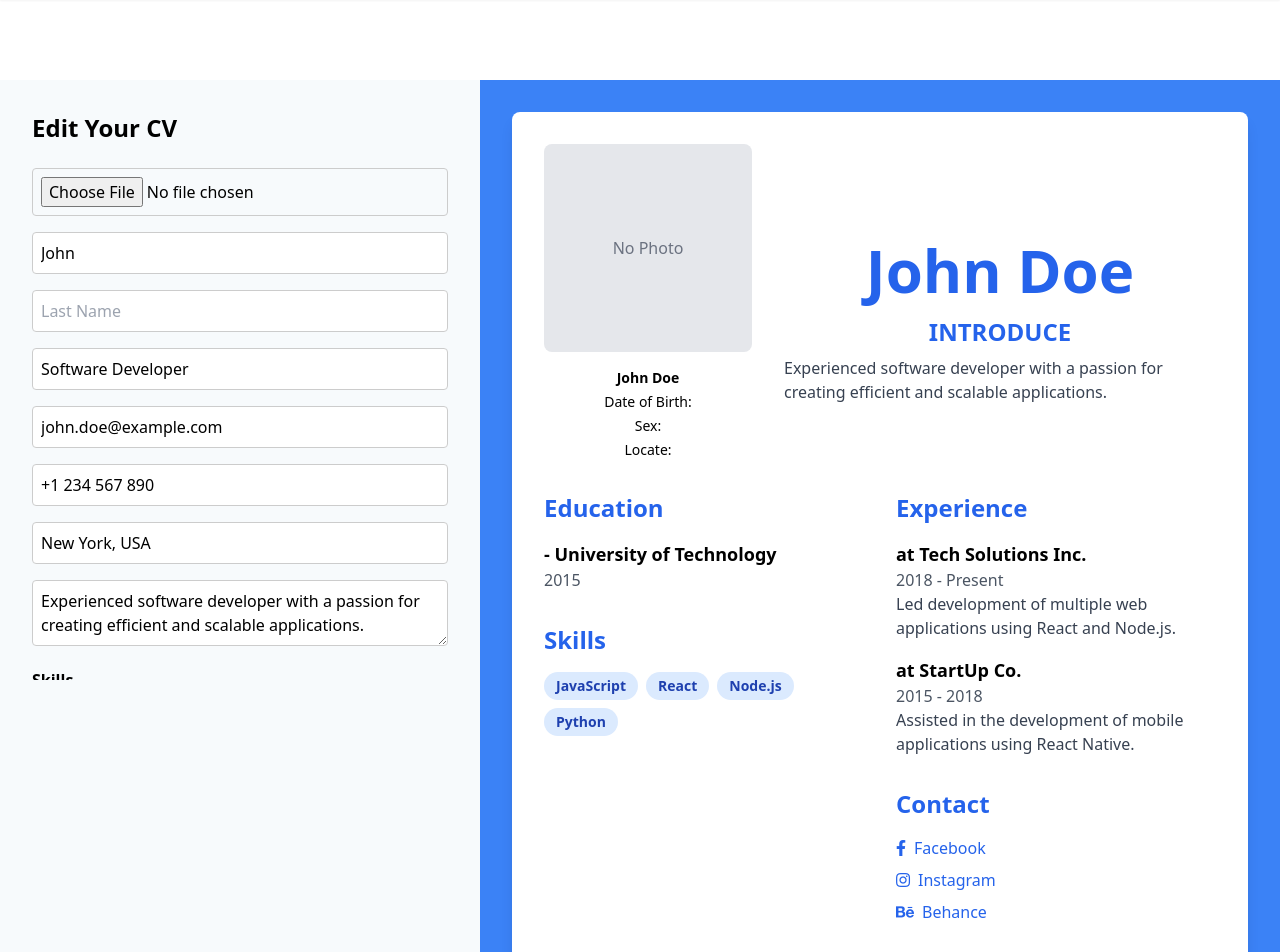
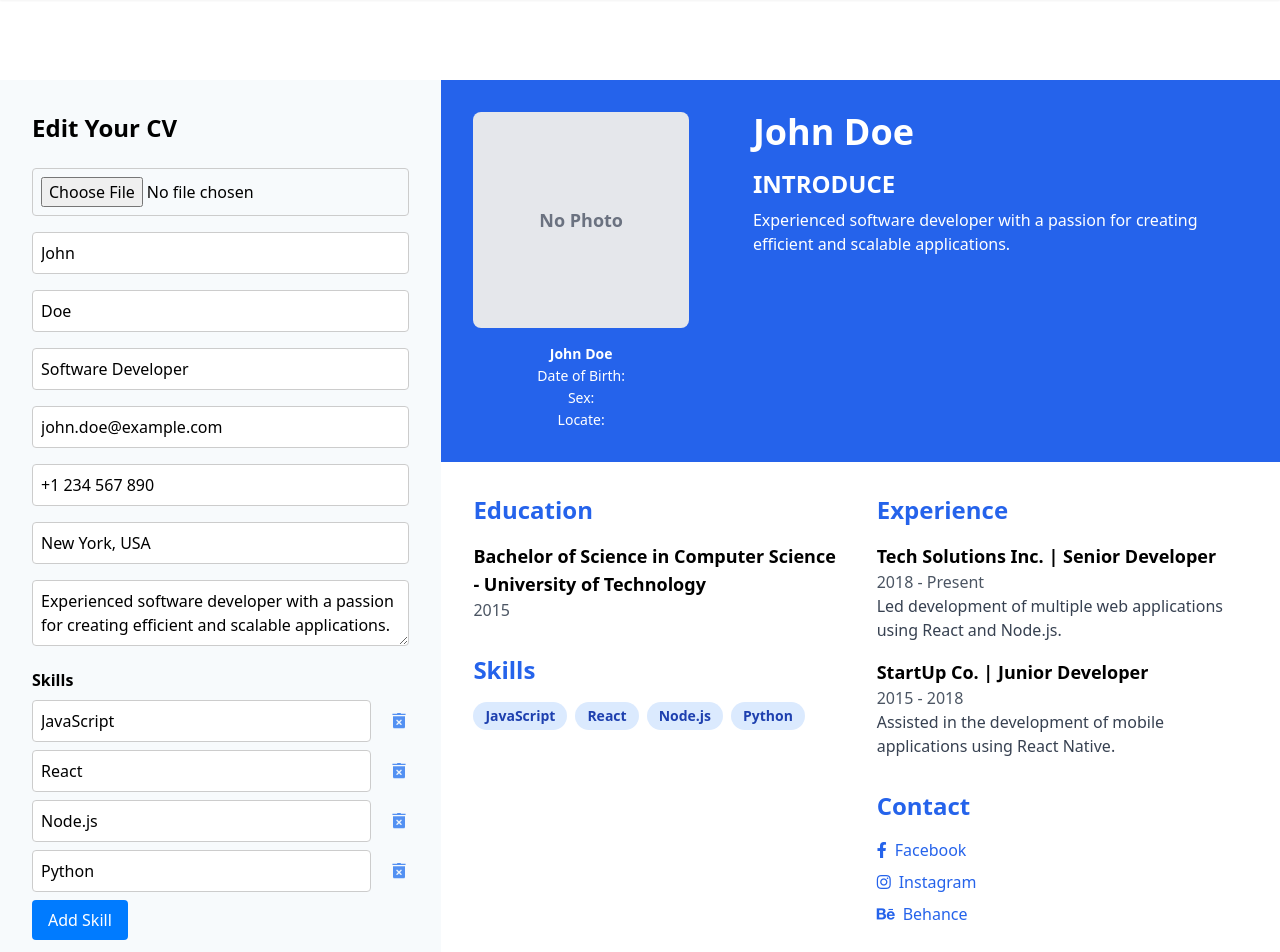
Before and after one commit to bydecom/cv-making-web, a Vue app: page /templates/edit in a window 1280 px wide. Shown: the top 952 px of the page. Built offline with nearby package versions, Linux system fonts and the light colour scheme.

Commit message:
Add template

```diff
--- a/src/views/CvEditor.vue
+++ b/src/views/CvEditor.vue
@@ -4,7 +4,7 @@
     <div class="space-y-4">
       <input type="file" @change="onFileChange" accept="image/*" class="input" />
       <input v-model="cvData.firstName" placeholder="First Name" class="input" />
-      <input v-modnel="cvData.lastName" placeholder="Last Name" class="input" />
+      <input v-model="cvData.lastName" placeholder="Last Name" class="input" />
       <input v-model="cvData.jobTitle" placeholder="Job Title" class="input" />
       <input v-model="cvData.email" type="email" placeholder="Email" class="input" />
       <input v-model="cvData.phone" placeholder="Phone" class="input" />
@@ -101,15 +101,18 @@
         </div>
         <button @click="addEducation" class="button">Add Education</button>
       </div>
+
+      <button @click="exportCV" class="export-button">Export PDF</button>
+      <!-- New Export Button -->
     </div>
   </div>
 </template>
 
 <script setup>
-import { ref, defineProps, defineEmits } from 'vue'
+import { ref, defineProps, defineEmits } from 'vue' // Import ref here
 
 const props = defineProps(['cvData', 'updateCvData'])
-const emit = defineEmits()
+const emit = defineEmits(['update-image'])
 
 const showCertificates = ref(false)
 const showExtracurricular = ref(false)
@@ -155,78 +158,8 @@ const removeEducation = (index) => {
   props.updateCvData({ ...props.cvData, education: newEducation })
 }
 
-const toggleCertificates = () => {
-  showCertificates.value = !showCertificates.value
-  if (showCertificates.value) {
-    props.updateCvData({ ...props.cvData, certificates: [...props.cvData.certificates, ''] })
-  }
-}
-
-const toggleExtracurricular = () => {
-  showExtracurricular.value = !showExtracurricular.value
-  if (showExtracurricular.value) {
-    props.updateCvData({
-      ...props.cvData,
-      extracurricularActivities: [...props.cvData.extracurricularActivities, '']
-    })
-  }
-}
-
-const toggleProject = () => {
-  showProject.value = !showProject.value
-  if (showProject.value) {
-    props.updateCvData({ ...props.cvData, projects: [...props.cvData.projects, ''] })
-  }
-}
-
-const toggleLanguage = () => {
-  showLanguage.value = !showLanguage.value
-  if (showLanguage.value) {
-    props.updateCvData({ ...props.cvData, languages: [...props.cvData.languages, ''] })
-  }
-}
-
-const toggleReference = () => {
-  showReference.value = !showReference.value
-  if (showReference.value) {
-    props.updateCvData({ ...props.cvData, references: [...props.cvData.references, ''] })
-  }
-}
-
-// Add remove functions for each section
-const removeCertificate = (index) => {
-  const newCertificates = props.cvData.certificates.filter((_, i) => i !== index)
-  props.updateCvData({ ...props.cvData, certificates: newCertificates })
-}
-
-const removeExtracurricular = (index) => {
-  const newActivities = props.cvData.extracurricularActivities.filter((_, i) => i !== index)
-  props.updateCvData({ ...props.cvData, extracurricularActivities: newActivities })
-}
-
-const removeProject = (index) => {
-  const newProjects = props.cvData.projects.filter((_, i) => i !== index)
-  props.updateCvData({ ...props.cvData, projects: newProjects })
-}
-
-const removeLanguage = (index) => {
-  const newLanguages = props.cvData.languages.filter((_, i) => i !== index)
-  props.updateCvData({ ...props.cvData, languages: newLanguages })
-}
-
-const removeReference = (index) => {
-  const newReferences = props.cvData.references.filter((_, i) => i !== index)
-  props.updateCvData({ ...props.cvData, references: newReferences })
-}
-
-const addReference = () => {
-  if (newReference.value.trim() !== '') {
-    props.updateCvData({
-      ...props.cvData,
-      references: [...props.cvData.references, newReference.value.trim()]
-    })
-    newReference.value = ''
-  }
+const exportCV = () => {
+  emit('export-cv') // Emit event to trigger export in CvPreview
 }
 
 const onFileChange = (event) => {
@@ -243,7 +176,7 @@ const onFileChange = (event) => {
 
 <style scoped>
 .editor-container {
-  height: 600px; /* Đặt chiều cao cố định cho khung */
+  max-height: 1000px; /* Đặt chiều cao cố định cho khung */
 }
 
 .input {
--- a/src/views/CvPreview.vue
+++ b/src/views/CvPreview.vue
@@ -1,57 +1,61 @@
 <template>
   <div class="cv-container">
-    <Template3 :cvData="cvData" :image="imageData" />
-    <div class="button-container">
-      <button v-if="!isExporting" @click="exportPDF" class="export-button">Export PDF</button>
-    </div>
+    <Template4 :cvData="cvData" :image="imageData" />
   </div>
 </template>
 
 <script setup>
-import { defineProps, ref } from 'vue'
-import Template3 from './templates/template3.vue'
+import { defineProps, ref, defineExpose } from 'vue' // Import ref here
 import html2pdf from 'html2pdf.js'
+import Template4 from './templates/template4.vue'
+// Use defineProps directly
+const props = defineProps(['cvData', 'image']) // Add image prop
+const isExporting = ref(false)
+// const imageData = ref('') // New ref to hold the image data
 
-const props = defineProps(['cvData'])
-const isExporting = ref(false)
-const imageData = ref('') // New ref to hold the image data
-
-const exportPDF = async () => {
+const exportCv = async () => {
   isExporting.value = true
   const element = document.querySelector('.cv-container')
   const options = {
-    margin: 0.5,
+    margin: 0,
     filename: `${props.cvData.firstName}_${props.cvData.lastName}.pdf`,
-    image: { type: 'jpeg', quality: 0.98 },
+    image: { type: 'jpeg', quality: 1 },
     html2canvas: { scale: 2 },
     jsPDF: { unit: 'in', format: 'letter', orientation: 'portrait' }
   }
 
-  await html2pdf().from(element).set(options).save()
-  isExporting.value = false
+  try {
+    await html2pdf().from(element).set(options).save()
+  } catch (error) {
+    console.error('Error exporting CV:', error)
+  } finally {
+    isExporting.value = false
+  }
 }
 
-// Method to update the image data
-const updateImage = (newImage) => {
-  imageData.value = newImage
-}
+// Expose the exportPDF method
+defineExpose({ exportCv }) // This line exposes the exportPDF method
 </script>
 
 <style scoped>
 .cv-container {
-  width: 100%;
-  max-width: 800px;
+  width: 100%; /* Full width */
+  max-width: 100%; /* Ensure it doesn't exceed 100% */
   margin: 0 auto;
   overflow: auto;
-  min-height: 600px;
+  min-height: 850px; /* Adjust this value as needed */
+  page-break-after: always; /* Ensure it breaks after the CV */
 }
 
 .button-container {
+  position: fixed; /* Fix the button at the bottom */
+  bottom: 20px; /* Distance from the bottom */
+  right: 20px; /* Distance from the right */
   display: flex;
   justify-content: flex-end;
   margin-top: 20px;
+  z-index: 1000; /* Ensure it stays above other content */
 }
-
 .export-button {
   padding: 10px 20px;
   background-color: #007bff;
@@ -64,4 +68,9 @@ const updateImage = (newImage) => {
 .export-button:hover {
   background-color: #0056b3;
 }
+
+/* Hide the button when exporting */
+.button-container {
+  display: none; /* Hide the button when exporting */
+}
 </style>
--- a/src/views/EditPage.vue
+++ b/src/views/EditPage.vue
@@ -1,7 +1,12 @@
 <template>
   <div class="flex bg-gray-100 mt-20 mb-20 w-full">
-    <CvEditor :cvData="cvData" :updateCvData="updateCvData" @update-image="updateImage" />
-    <CvPreview :cvData="cvData" :image="imageData" />
+    <CvEditor
+      :cvData="cvData"
+      :updateCvData="updateCvData"
+      @export-cv="exportCV"
+      @update-image="handleImageUpdate"
+    />
+    <CvPreview ref="cvPreview" :cvData="cvData" :image="imageData" />
   </div>
 </template>
 
@@ -40,22 +45,27 @@ const cvData = ref({
       school: 'University of Technology',
       year: '2015'
     }
-  ],
-  certificates: [],
-  extracurricularActivities: [],
-  projects: [],
-  languages: [],
-  references: []
+  ]
 })
 
 const imageData = ref('') // New ref to hold the image data
+const cvPreview = ref(null) // Declare the ref for CvPreview
 
 const updateCvData = (newData) => {
   cvData.value = newData
 }
 
-const updateImage = (newImage) => {
-  imageData.value = newImage
+const handleImageUpdate = (newImage) => {
+  imageData.value = newImage // Update imageData with the new image
+}
+
+const exportCV = () => {
+  console.log(cvPreview.value) // Check if cvPreview is set
+  if (cvPreview.value && typeof cvPreview.value.exportCv === 'function') {
+    cvPreview.value.exportCv() // Call the export function in CvPreview
+  } else {
+    console.error('CvPreview reference is not set or exportCv is not a function.')
+  }
 }
 </script>
 
--- /dev/null
+++ b/src/views/templates/template4.vue
@@ -0,0 +1,121 @@
+<template>
+  <div class="min-h-screen flex flex-col">
+    <div class="flex-grow bg-white relative z-10 mx-auto w-full max-w-5xl shadow-lg">
+      <!-- Header Section -->
+      <div class="flex flex-col md:flex-row bg-blue-600">
+        <!-- Left Column -->
+        <div class="w-full md:w-1/3 p-8">
+          <div class="rounded-lg overflow-hidden mb-4 bg-gray-200 aspect-square">
+            <div v-if="image" class="...">
+              <img
+                :src="image"
+                alt="Profile Photo"
+                class="w-full h-full object-cover text-center"
+              />
+            </div>
+            <div v-else class="w-full h-full flex items-center justify-center text-gray-500">
+              <span class="text-lg font-semibold">No Photo</span>
+            </div>
+          </div>
+          <div class="text-sm text-white text-center">
+            <p class="mb-0.5">
+              <strong>{{ cvData.firstName }} {{ cvData.lastName }}</strong>
+            </p>
+            <p class="mb-0.5">Date of Birth: {{ cvData.dateOfBirth }}</p>
+            <p class="mb-0.5">Sex: {{ cvData.sex }}</p>
+            <p>Locate: {{ cvData.locate }}</p>
+          </div>
+        </div>
+        <!-- Right Column -->
+        <div class="w-full md:w-2/3 p-8">
+          <h1 class="text-4xl font-bold text-white mb-4">
+            {{ cvData.firstName }} {{ cvData.lastName }}
+          </h1>
+          <div>
+            <h2 class="text-2xl font-semibold text-white mb-2">INTRODUCE</h2>
+            <p class="text-white">{{ cvData.summary }}</p>
+          </div>
+        </div>
+      </div>
+
+      <!-- Two-column layout for the rest of the content -->
+      <div class="flex flex-wrap p-8">
+        <!-- Left Column -->
+        <div class="w-full md:w-1/2 pr-4 mb-8 md:mb-0">
+          <div class="mb-8">
+            <h2 class="text-2xl font-semibold text-blue-600 mb-4">Education</h2>
+            <div v-for="(edu, index) in cvData.education" :key="index" class="mb-2">
+              <h3 class="text-lg font-semibold">{{ edu.degree }} - {{ edu.school }}</h3>
+              <p class="text-gray-600">{{ edu.year }}</p>
+            </div>
+          </div>
+
+          <div class="mb-8">
+            <h2 class="text-2xl font-semibold text-blue-600 mb-4">Skills</h2>
+            <div class="flex flex-wrap">
+              <div
+                v-for="(skill, index) in cvData.skills"
+                :key="index"
+                class="bg-blue-100 text-blue-800 rounded-full px-3 py-1 text-sm font-semibold mr-2 mb-2"
+              >
+                {{ skill }}
+              </div>
+            </div>
+          </div>
+        </div>
+
+        <!-- Right Column -->
+        <div class="w-full md:w-1/2 pl-4">
+          <div class="mb-8">
+            <h2 class="text-2xl font-semibold text-blue-600 mb-4">Experience</h2>
+            <div v-for="(exp, index) in cvData.experience" :key="index" class="mb-4">
+              <h3 class="text-lg font-semibold">{{ exp.company }} | {{ exp.title }}</h3>
+              <p class="text-gray-600">{{ exp.period }}</p>
+              <p class="text-gray-700">{{ exp.description }}</p>
+            </div>
+          </div>
+
+          <div class="mb-8">
+            <h2 class="text-2xl font-semibold text-blue-600 mb-4">Contact</h2>
+            <div class="flex items-center mb-2">
+              <i class="fab fa-facebook-f text-blue-600 mr-2"></i>
+              <a :href="cvData.facebook" class="text-blue-600 hover:underline">Facebook</a>
+            </div>
+            <div class="flex items-center mb-2">
+              <i class="fab fa-instagram text-blue-600 mr-2"></i>
+              <a :href="cvData.instagram" class="text-blue-600 hover:underline">Instagram</a>
+            </div>
+            <div class="flex items-center">
+              <i class="fab fa-behance text-blue-600 mr-2"></i>
+              <a :href="cvData.behance" class="text-blue-600 hover:underline">Behance</a>
+            </div>
+          </div>
+        </div>
+      </div>
+    </div>
+  </div>
+</template>
+
+<script setup>
+import { defineProps } from 'vue'
+
+const props = defineProps(['cvData', 'image']) // Add image prop
+</script>
+
+<style scoped>
+@import url('https://cdnjs.cloudflare.com/ajax/libs/font-awesome/5.15.3/css/all.min.css');
+
+@media print {
+  body {
+    -webkit-print-color-adjust: exact;
+    print-color-adjust: exact;
+  }
+  .min-h-screen {
+    min-height: 0 !important;
+  }
+  .bg-blue-600 {
+    -webkit-print-color-adjust: exact;
+    print-color-adjust: exact;
+  }
+}
+</style>
```
Also changed, not shown: src/views/ChooseTemplatesView.vue (+3 -28 lines).
